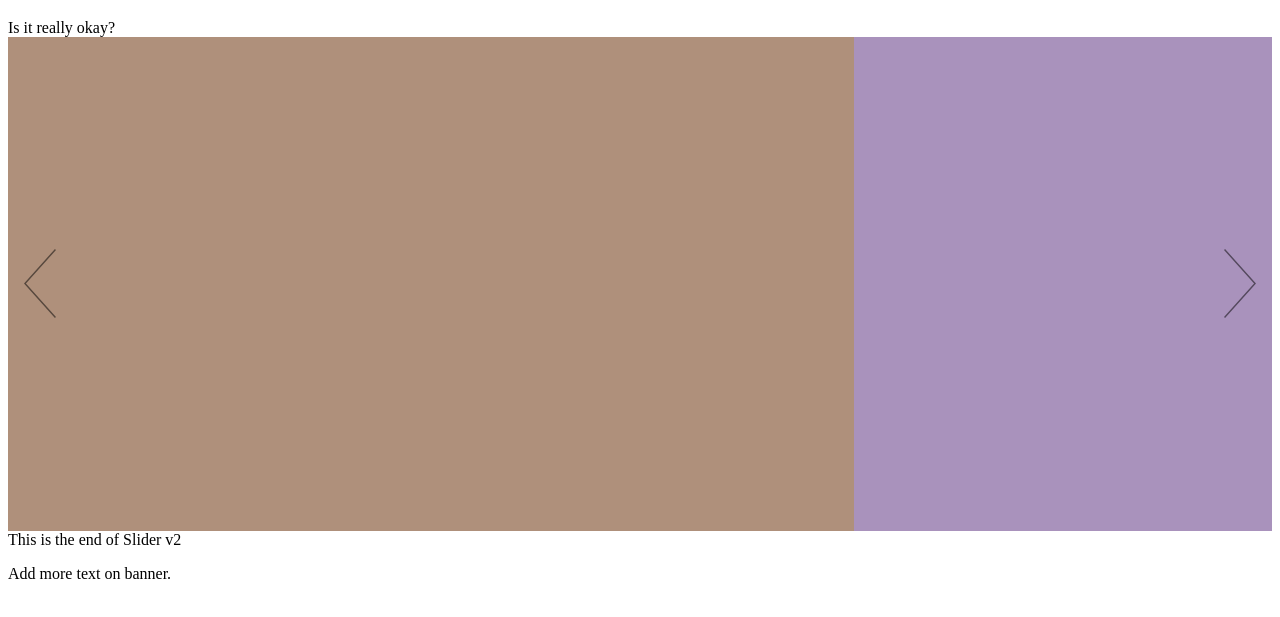
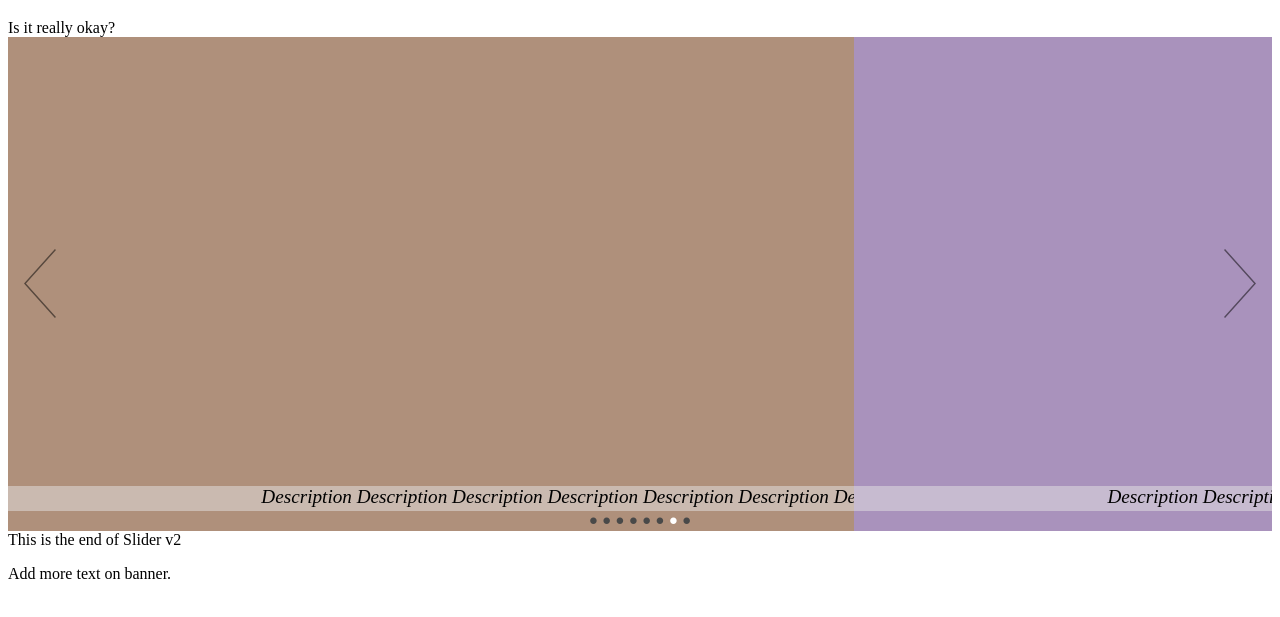
Before and after one commit to thruthesky/my-slider-v2, a plain HTML site: page index.html in a window 1280 px wide. Shown: the part 61-678 px from the top of the page. Drawn offline with Linux system fonts and the light colour scheme.

Commit message:
work for updating banner

```diff
--- a/index.html
+++ b/index.html
@@ -16,30 +16,70 @@ Is it really okay?
     </nav>
     <ul>
         <li>
+            <a href="#">
             <img src="images/1.jpg">
             <p>
-                <em>Hello, there. What are you doing?</em>
-                <i>Did you eat dinner? what did you eat? was it good? In the long time...</i>
+                <i>Did you eat dinner? what did you eat? was it good?</i>
             </p>
+            </a>
         </li>
         <li>
             <img src="images/2.jpg">
             <p>
-                <em>Why is it? when the animation starts, text disappear...</em>
                 <i>Is it normal? it is because you did not put the code properly?</i>
             </p>
         </li>
         <li>
             <img src="images/3.jpg">
             <p>
-                <em>asdkjlfkjlasdjfasd fla sdfjasdljf asljf</em>
                 <i>adfasdfalsd flaskdf;asdf;ashdf lkasdhfkashdfkjhasdlfhasldkfhsl</i>
             </p>
         </li>
-        <li><img src="images/4.jpg"></li>
-        <li><img src="images/5.jpg"></li>
-        <li><img src="images/6.jpg"></li>
-        <li><img src="images/7.jpg"></li>
+        <li>
+            <img src="images/4.jpg">
+            <p>
+                <em>TITLE TITLE TITLE TITLE TITLE TITLE TITLE</em>
+                <i>
+                    Description Description Description Description Description
+                    Description Description Description
+                </i>
+            </p>
+        </li>
+        <li>
+            <img src="images/5.jpg">
+            <p>
+                <i>
+                    Description Description Description Description Description
+                    Description Description Description
+                </i>
+            </p>
+        </li>
+        <li><img src="images/6.jpg">
+
+            <p>
+                <i>
+                    Description Description Description Description Description
+                    Description Description Description
+                </i>
+            </p>
+        </li>
+        <li><img src="images/7.jpg">
+
+            <p>
+                <i>
+                    Description Description Description Description Description
+                    Description Description Description
+                </i>
+            </p>
+        </li>
+        <li>
+            <img src="images/8.jpg">
+            <p>
+                <i>
+                    This is  No. 8. This is  No. 8. This is  No. 8. This is  No. 8.
+                </i>
+            </p>
+        </li>
     </ul>
 </div><!-- end of slider -->
 
--- a/slider-v2.css
+++ b/slider-v2.css
@@ -1,4 +1,6 @@
-
+#my-slider {
+    position: relative;
+}
 
 #my-slider ul {
     list-style:none;
@@ -15,6 +17,13 @@
 }
 #my-slider ul li:first-child {
     position: relative;
+    z-index: 101;
+}
+
+
+#my-slider ul li a {
+    display:block;
+    position:relative;
 }
 
 #my-slider ul li img {
@@ -23,7 +32,27 @@
 }
 
 #my-slider ul li p {
+    position:absolute;
+    z-index: 1;
+    margin:0;
+    left:0;
+    right:0;
+    bottom: 20px;
+    text-align: center;
+}
 
+#my-slider ul li p em {
+    display:block;
+    padding: .2rem .4rem;
+    background-color: rgba(255, 255, 255, 0.5);
+    font-size: 1.2em;
+}
+
+#my-slider ul li p i {
+    display:block;
+    padding: 0 .4rem .2rem;
+    background-color: rgba(230, 230, 230, 0.5);
+    font-size: 1.2em;
 }
 
 
--- a/slider-v2.js
+++ b/slider-v2.js
@@ -6,7 +6,8 @@ $(function() {
         direction : 'right-to-left',
         active : 0,
         zIndex : 100,
-        mouseIn : false
+        mouseIn : false,
+        dotColor : '#494949'
     };
     var el = {
         slider : function() {
@@ -16,7 +17,6 @@ $(function() {
             return el.slider().find('li');
         },
         activeSlider : function() {
-
             return el.li().eq(getActiveNo());
         },
         nav : {
@@ -48,10 +48,52 @@ $(function() {
 
 
     putButtonMiddle();
+    function showDots() {
+        var m = '';
+        for ( var i = 0 ; i < el.li().length ; i ++ ) {
+            m += '<b no="'+i+'">·</b>';
+        }
+        el.slider().append('<nav class="dots">' + m + '</nav>');
+        var $dots = el.slider().find('.dots');
+        $dots.css( {
+            'position': 'absolute',
+            'z-index': 987654321,
+            'bottom' : 0,
+            'left' : 0,
+            'right' : 0,
+            'text-align' : 'center',
+            'font-size': '40px',
+            'color': attr.dotColor,
+            'line-height' : '20px',
+            'cursor': 'pointer'
+        });
+        $dots.find(':eq(0)').css({
+            'color': 'white'
+        });
+        $dots.find('b').click(function(){
+            var no = $(this).attr('no');
+            console.log(no);
+            animateNo(no);
+        });
+    }
+    showDots();
+
+
+
     setInterval(animate, attr.intervalPageChange);
 
     //console.log( el.li().length );
 
+    function animateNo(no) {
+        if ( attr.direction == 'right-to-left' ) {
+            attr.active = parseInt(no) - 1;
+        }
+        else {
+            attr.active = parseInt(no) + 1;
+        }
+        console.log('attr.active:' + attr.active);
+        animate(true);
+    }
     function animate( force ) {
 
         if ( ! force ) if ( attr.mouseIn ) return;
@@ -67,10 +109,13 @@ $(function() {
             left = -w;
         }
 
+        moveDots();
+
         var $act = el.activeSlider();// $li.eq(getActiveNo());//getActiveSlider();
+        var z = getNextIndex();
         $act.css({
             'display' : 'block'
-            , 'z-index': getNextIndex()
+            , 'z-index': z
             , 'left' : left
             , 'width' : w + 1
         } );
@@ -87,6 +132,14 @@ $(function() {
 
         putButtonMiddle();
     }
+
+
+    function moveDots() {
+        var $dots = el.slider().find('.dots');
+        $dots.find('b').css('color', attr.dotColor);
+        $dots.find('b:eq("'+getActiveNo()+'")').css('color', 'white');
+    }
+
 
     function increaseActiveNo() {
         ++ attr.active;
```
Also changed, not shown: images/8.jpg (added), 1 other file.
